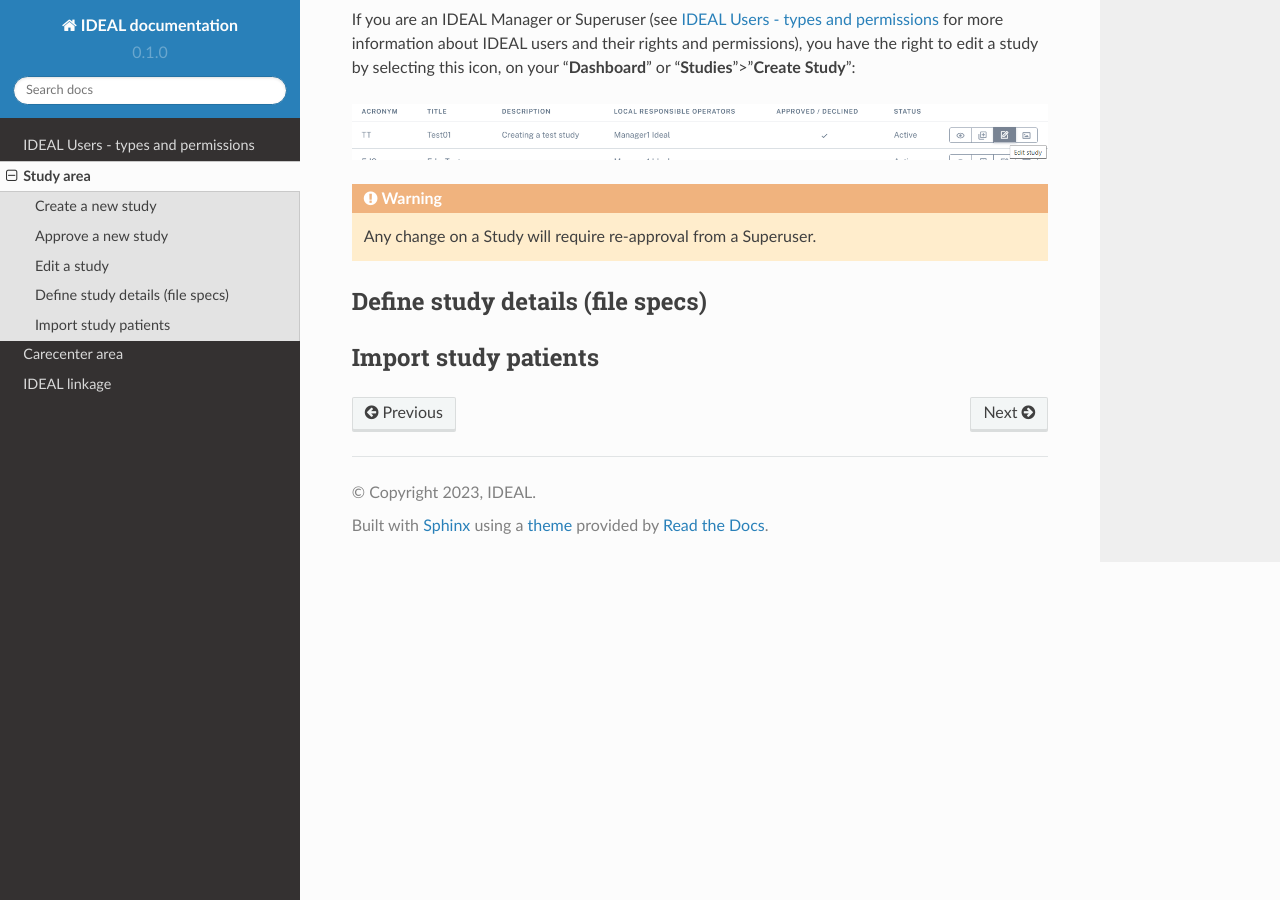
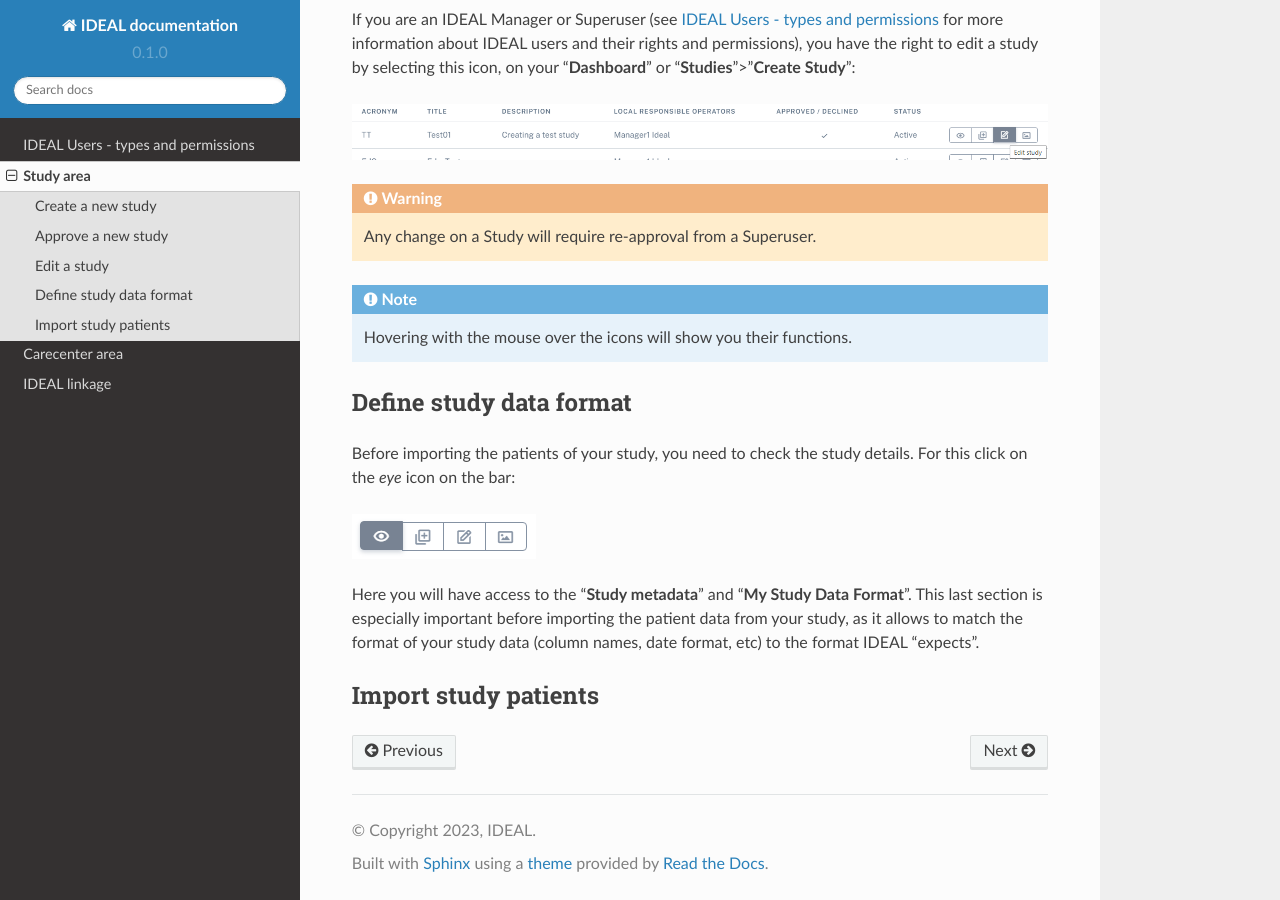
Before and after one commit to Nynuphar/IDEAL-doc, a Sphinx documentation site: the page built from docs/source/study.rst, in a window 1280 px wide and 900 px high, scrolled down 2345 px. Built offline with Sphinx 7.4.7 and the Read the Docs theme 2.0.0, drawn with Linux system fonts in a browser that asks for light colours; pages that are not in the unit, such as notebooks, are missing from menus.

Commit message:
Update study.rst

```diff
--- a/docs/source/study.rst
+++ b/docs/source/study.rst
@@ -13,21 +13,27 @@ Here you can name your study, select an acronym and add a short description for
 
 A test study named "Test01" was created here as an example, as shown below.
 
+
 .. image:: StudyTestCreated.png
    :width: 600
+
 
 Please select the:
    * "**Authorized users**", who will be able to edit and manage patients from a study, but will not be able to edit the study.
    * "**Local responsible operators**", who will be able to manage users and edit the study.  "**Local responsible operators**" can also manage patients.
 
+
 .. image:: UsersStudySelect.png
+
 
 .. note::
    To select multiple users, please use the CTRL + left click button.
 
 You can now click to save and create your study. Your study can now be seen in the "**Studies**" area, as seen below:
 
+
 .. image:: WaitForSuperuser.png
+
 
 Now, your study needs to be approved by the Superuser. Check the next section to understand how to *Approve a new study*.
 
@@ -36,7 +42,9 @@ Approve a new study
 
 When logged in as Superuser, you will find the study to be approved in your "**Dashboard**":
 
+
 .. image:: StudyApprovalSuperuser.png
+
 
 Click on the "**✓**" to approve the study.
 
@@ -49,13 +57,27 @@ Edit a study
 
 If you are an IDEAL Manager or Superuser (see :doc:`users` for more information about IDEAL users and their rights and permissions), you have the right to edit a study by selecting this icon, on your "**Dashboard**" or "**Studies**">"**Create Study**":
 
+
 .. image:: EditStudy.png
+
 
 .. warning::
    Any change on a Study will require re-approval from a Superuser.
 
-Define study details (file specs)
+.. note::
+   Hovering with the mouse over the icons will show you their functions.
+
+Define study data format
 ***********************************
+
+Before importing the patients of your study, you need to check the study details. For this click on the *eye* icon on the bar:
+
+
+.. image:: IconsStudyDetails.png
+
+
+Here you will have access to the "**Study metadata**" and "**My Study Data Format**". This last section is especially important before importing the patient data from your study, as it allows to match the format of your study data (column names, date format, etc) to the format IDEAL "expects".
+
 
 
 
```
